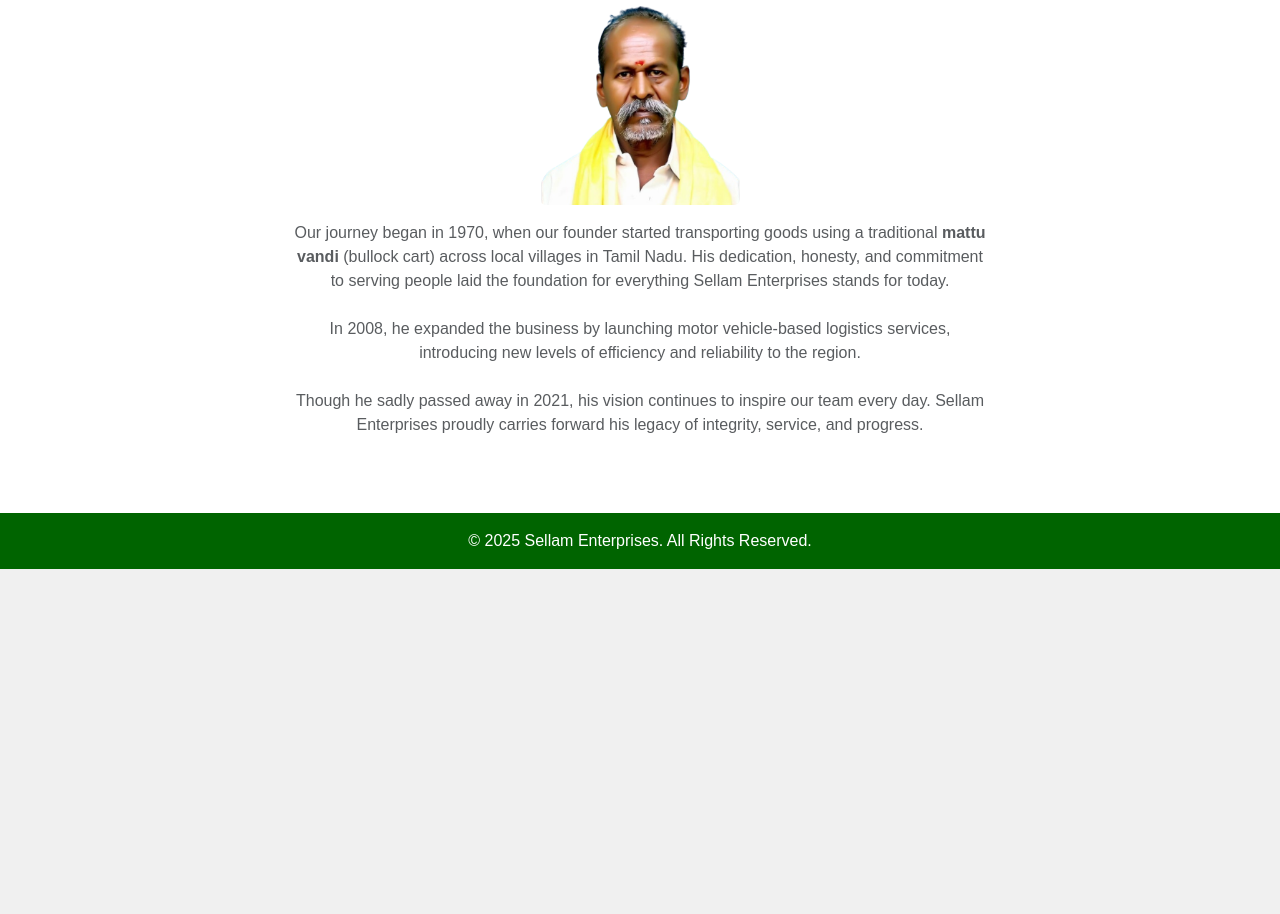
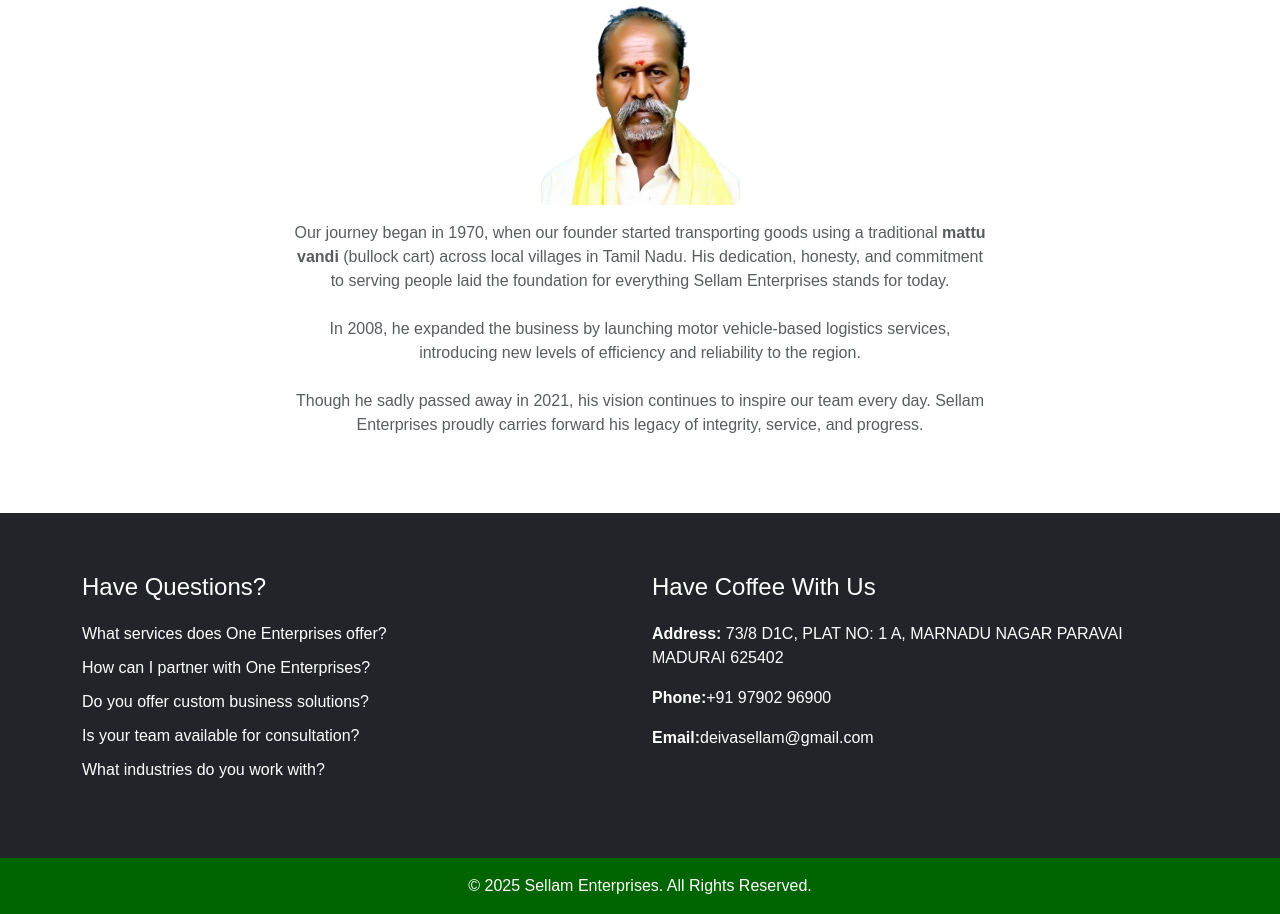
Before and after one commit to mayileshwaran/Sellam-Enterprises, a plain HTML site: page about-us.html in a window 1280 px wide. Shown: the part 1652-2566 px from the top of the page. Before the commit the page ends 2221 px from the top, so only its background shows below. Drawn offline with nearby package versions, Linux system fonts and the light colour scheme.

Commit message:
Add files via upload

```diff
--- a/about-us.html
+++ b/about-us.html
@@ -148,7 +148,29 @@
     </p>
   </div>
 </section>
+<section id="faq" class="section-padding parallax-section bg-dark text-white fade-parallax">
+  <div class="container">
+    <div class="row g-4">
+      <div class="col-md-6">
+        <h4 class="section-subtitle text-white">Have Questions?</h4>
+       <ul class="faq-list">
+  <li><a href="index.html" class="">What services does One Enterprises offer?</a></li>
+  <li><a href="index.html">How can I partner with One Enterprises?</a></li>
+  <li><a href="index.html">Do you offer custom business solutions?</a></li>
+  <li><a href="index.html">Is your team available for consultation?</a></li>
+  <li><a href="index.html">What industries do you work with?</a></li>
+</ul>
 
+      </div>
+      <div class="col-md-6">
+        <h4 class="section-subtitle text-white">Have Coffee With Us</h4>
+        <p><strong>Address:</strong>  73/8 D1C, PLAT NO: 1 A, MARNADU NAGAR  PARAVAI MADURAI 625402</p>
+        <p><strong>Phone:</strong>+91 97902 96900</p>
+        <p><strong>Email:</strong>deivasellam@gmail.com</p>
+      </div>
+    </div>
+  </div>
+</section>
 <footer class="custom-footer text-center text-white py-3">
   <p class="mb-0">© 2025 Sellam Enterprises. All Rights Reserved.</p>
 </footer>
--- a/css/style.css
+++ b/css/style.css
@@ -245,6 +245,11 @@
 }
 
 /* Mobile Adjustments */
+@media (max-width: 700px) {
+     .client{
+    width: 50%;
+  }
+}
 @media (max-width: 576px) {
   .timeline {
     padding-left: 20px;
@@ -253,4 +258,5 @@
   .timeline-icon {
     left: -30px;
   }
+
 }
```
Also changed, not shown: index.html (+9 -13 lines).
